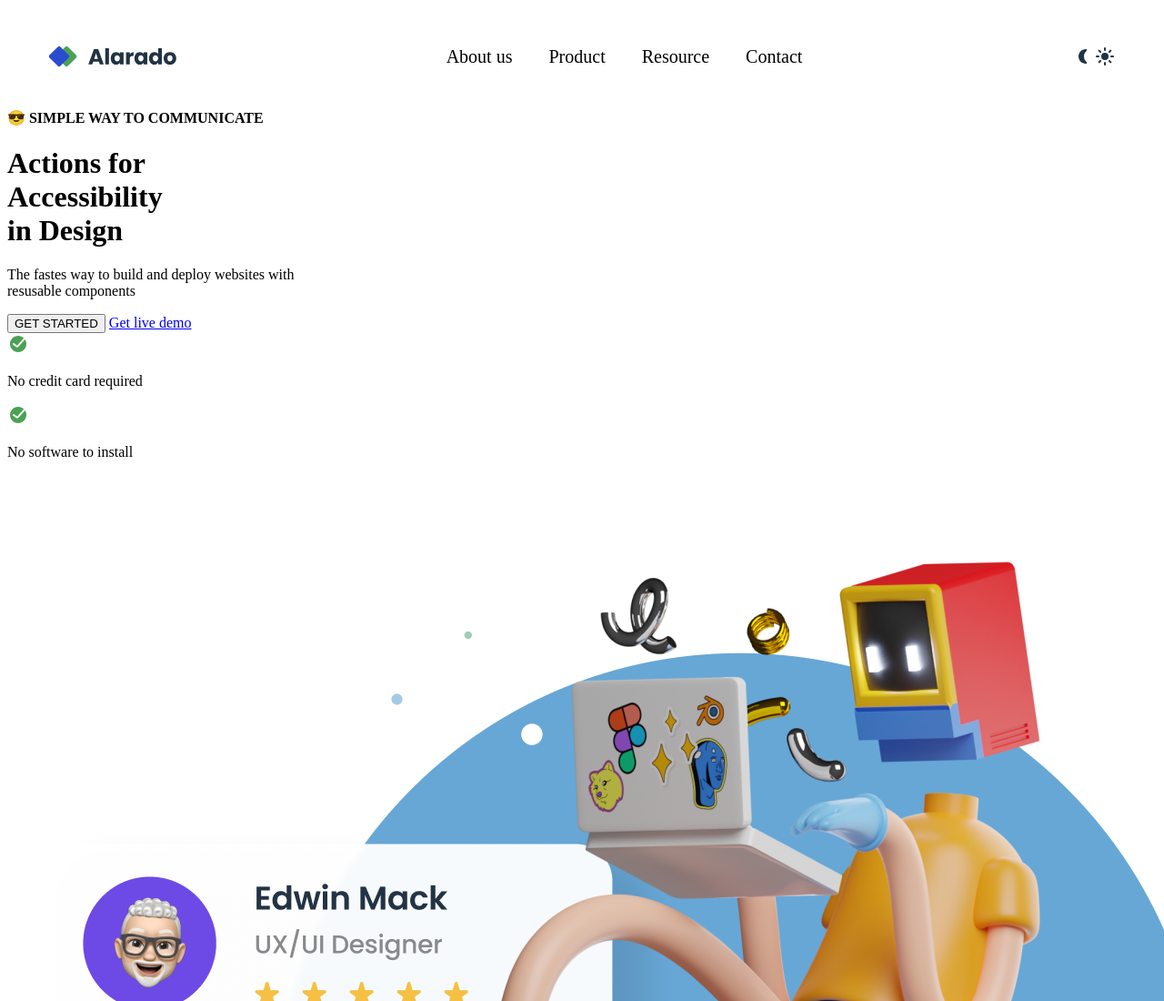
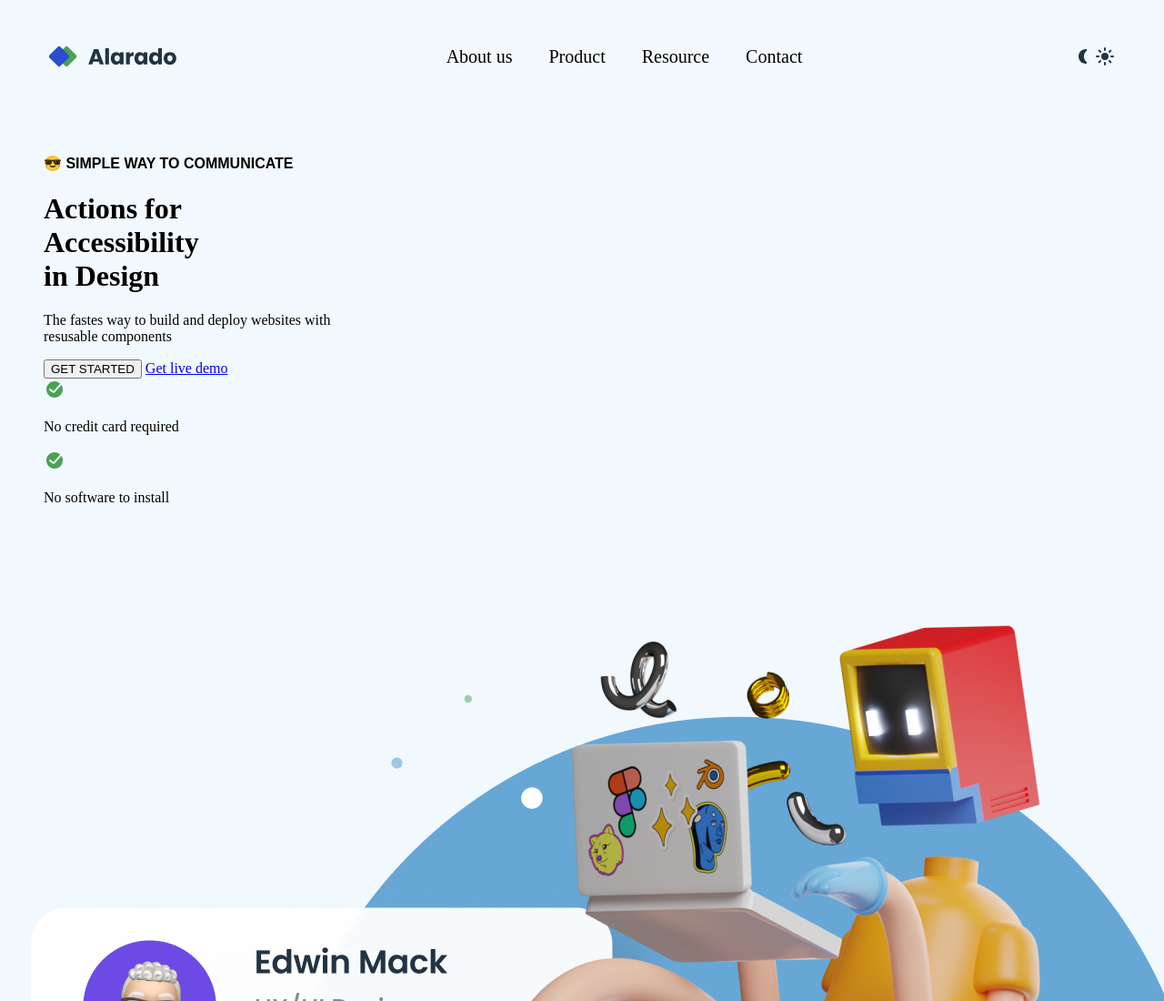
Before and after one commit to JoaquinBaltazarRodriguez/Challengue-2, a plain HTML site: page index.html in a window 1280 px wide. Shown: the top 1100 px of the page at 91% size. Drawn offline with Linux system fonts and the light colour scheme.

Commit message:
advance css

```diff
--- a/style.css
+++ b/style.css
@@ -1,6 +1,28 @@
+/*poppins sub-tittle*/
+@font-face {
+    font-family: 'poppins-sub-tittle';
+    src: url('https://fonts.googleapis.com/css2?family=Poppins:wght@200;300&display=swap');
+}
+
+/*poppins tittle*/
+@font-face {
+    font-family: 'poppins-tittle';
+    src: url('https://fonts.googleapis.com/css2?family=Poppins:wght@200&display=swap');
+}
+
+/*poppins text*/
+@font-face {
+    font-family: 'poppins-text';
+    src: url('https://fonts.googleapis.com/css2?family=Poppins:ital,wght@0,200;0,300;1,100&display=swap');
+}
+
+
 body {
     max-width: 100vw;
+    background-color: #F2F9FE;
 }
+
+/*Start section header */
 
 .container-head {
     display: flex;
@@ -26,3 +48,19 @@ nav .navbar {
     display: flex;
     align-items: center;
 }
+
+/*End section header */
+
+/*Start section main*/
+
+.container-content {
+    width: 20rem;
+    box-sizing: content-box;
+    padding: 20px;
+    margin: 30px 20px 0 20px;
+}
+
+.content h4 {
+    font-size: 1rem;
+    font-family: 'Poppins-sub-tittle', sans-serif
+}
```
